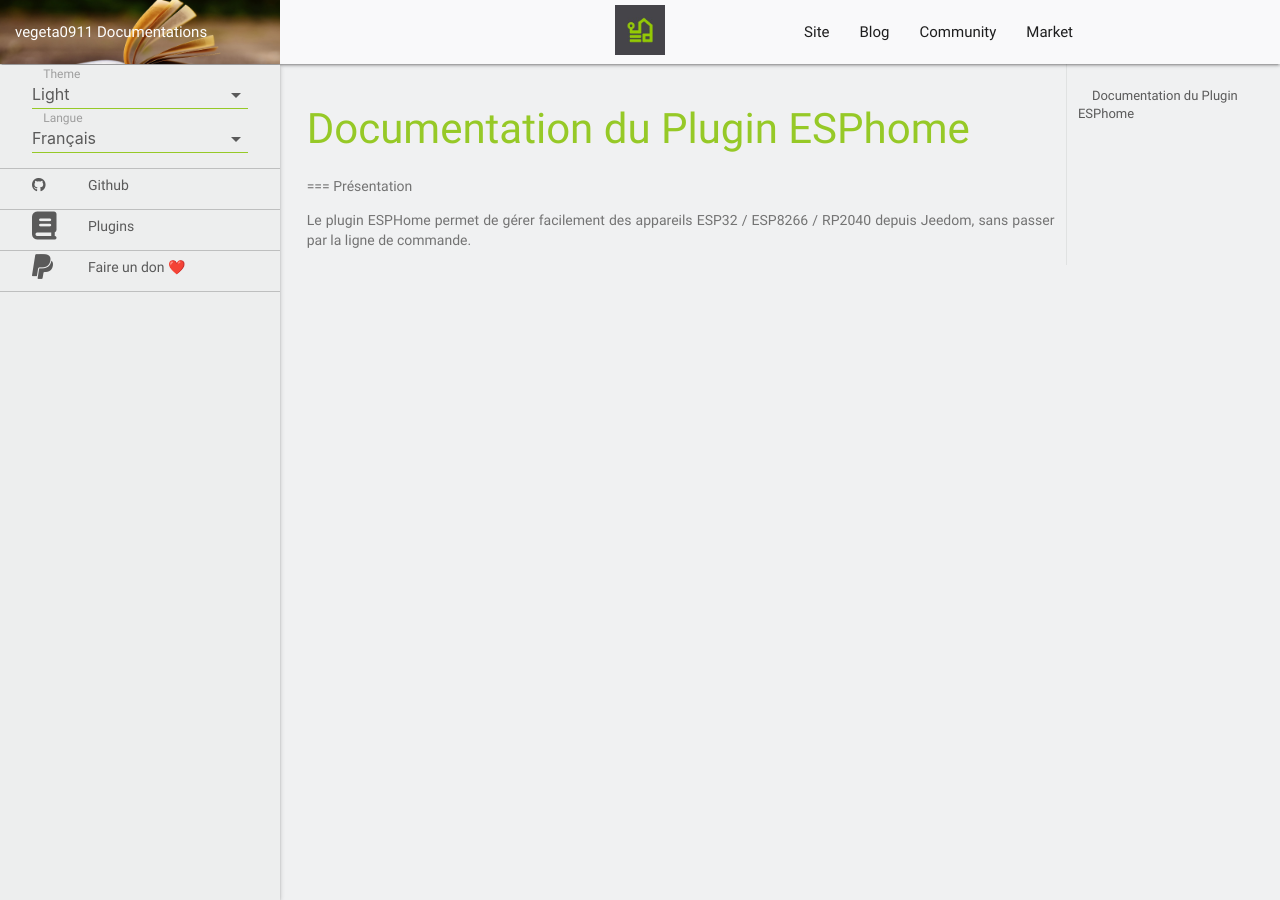
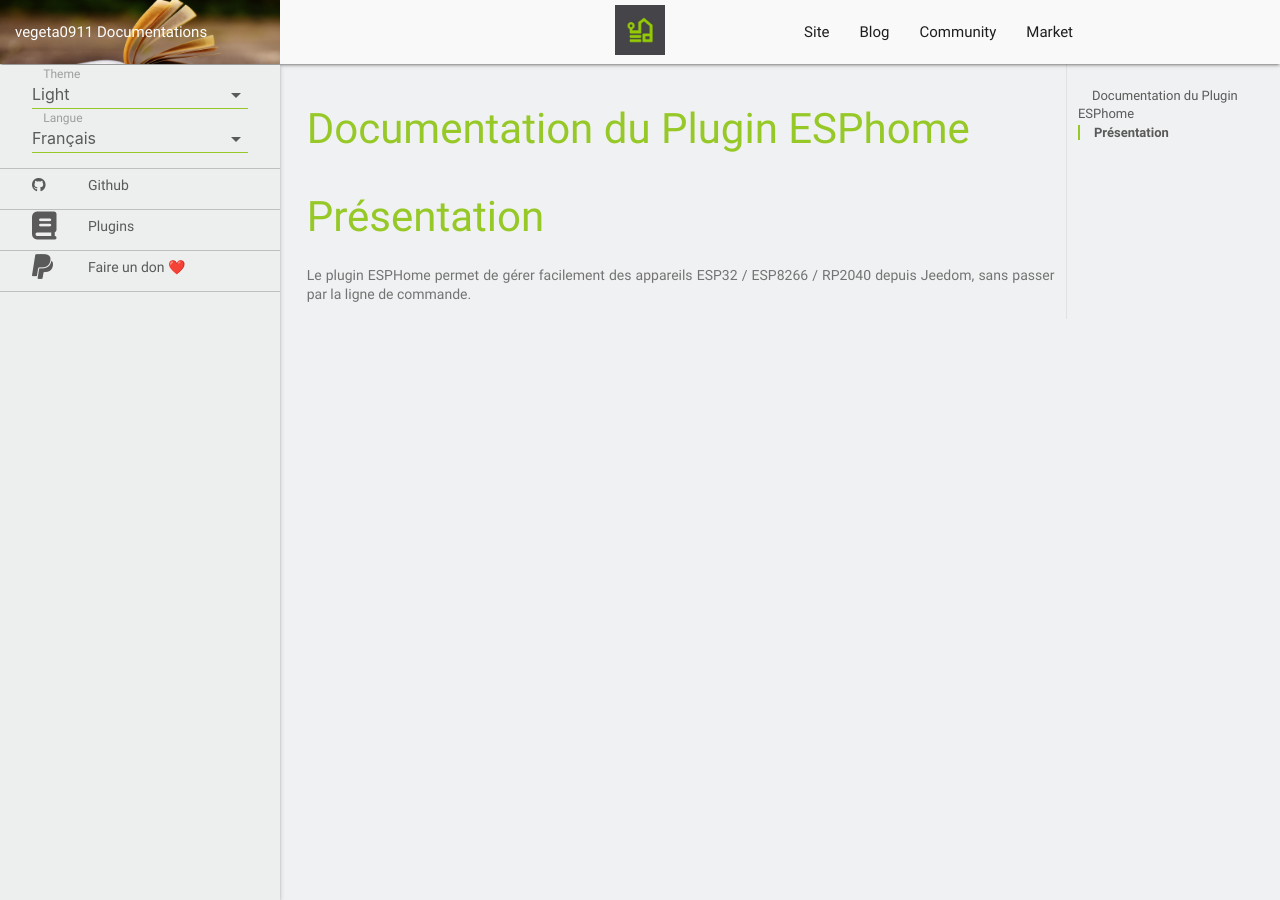
Before and after one commit to vegeta0911/documentation, a Jekyll site: the page built from plugins/fr_FR/ESPhome/index.md, in a window 1280 px wide and 900 px high. Built offline with Jekyll 4.4.1, drawn with Linux system fonts in a browser that asks for light colours; nearby versions of some CDN libraries; our own code applies the rules of GitHub Pages for plain Markdown files; library files that are not in the unit come from our copies.

Commit message:
Update index.md

```diff
--- a/plugins/fr_FR/ESPhome/index.md
+++ b/plugins/fr_FR/ESPhome/index.md
@@ -1,5 +1,6 @@
 # Documentation du Plugin ESPhome
+
+
+Présentation
 ===
-Présentation
-
 Le plugin ESPHome permet de gérer facilement des appareils ESP32 / ESP8266 / RP2040 depuis Jeedom, sans passer par la ligne de commande.
```
